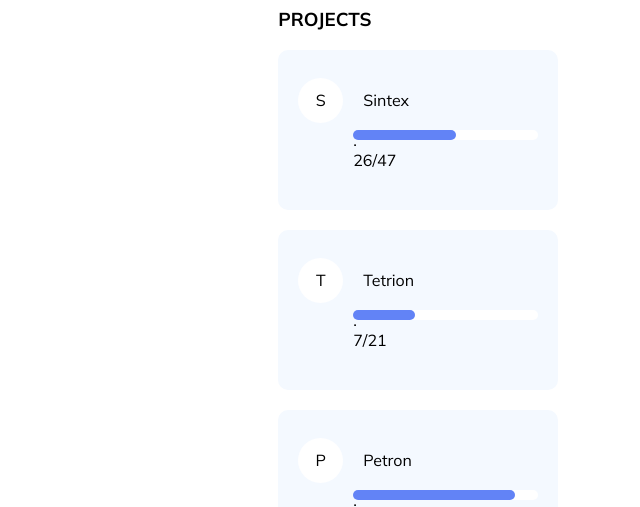
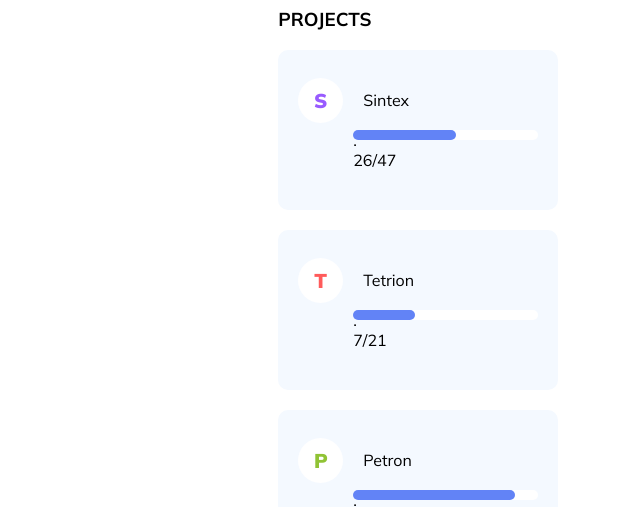
Before and after one commit to alpturedi/Lab2, a plain HTML site: page index.html in a window 1280 px wide. Shown: the part 439-946 px from the top of the page, 108-748 px from the left. Drawn offline with Linux system fonts and the light colour scheme.

Commit message:
Fix project badge colors

```diff
--- a/index.html
+++ b/index.html
@@ -112,7 +112,7 @@
               <div class="projects">
                 <div class="project">
                   <div class="name">
-                    <div class="badge">
+                    <div class="badge badge-1">
                       <span>S</span>
                     </div>
                     <span>Sintex</span>
@@ -126,7 +126,7 @@
                 </div>
                 <div class="project">
                   <div class="name">
-                    <div class="badge">
+                    <div class="badge badge-2">
                       <span>T</span>
                     </div>
                     <span>Tetrion</span>
@@ -140,7 +140,7 @@
                 </div>
                 <div class="project">
                   <div class="name">
-                    <div class="badge">
+                    <div class="badge badge-3">
                       <span>P</span>
                     </div>
                     <span>Petron</span>
--- a/style.css
+++ b/style.css
@@ -327,7 +327,7 @@ nav ul li a:hover {
   padding: 20px;
 }
 
-.project > .name {
+.project>.name {
   display: flex;
   flex-direction: row;
   align-items: center;
@@ -335,16 +335,31 @@ nav ul li a:hover {
   gap: 20px;
 }
 
-.project > .name > .badge {
+.project>.name>.badge {
   height: 45px;
   width: 45px;
   border-radius: 22.5px;
   background: #fff;
   text-align: center;
   align-content: center;
+  font-size: 20px;
+  font-weight: 900;
 }
 
-.project > .progress {
+.badge-1>span {
+  color: #985BFF;
+
+}
+
+.badge-2>span {
+  color: #FF5B5B;
+}
+
+.badge-3>span {
+  color: #90C335;
+}
+
+.project>.progress {
   flex-basis: 50%;
   margin-left: 55px;
 }
@@ -386,7 +401,7 @@ nav ul li a:hover {
   color: #0a0e1c7c;
 }
 
-.folder > div {
+.folder>div {
   display: flex;
   flex-direction: column;
   justify-content: center;
```
